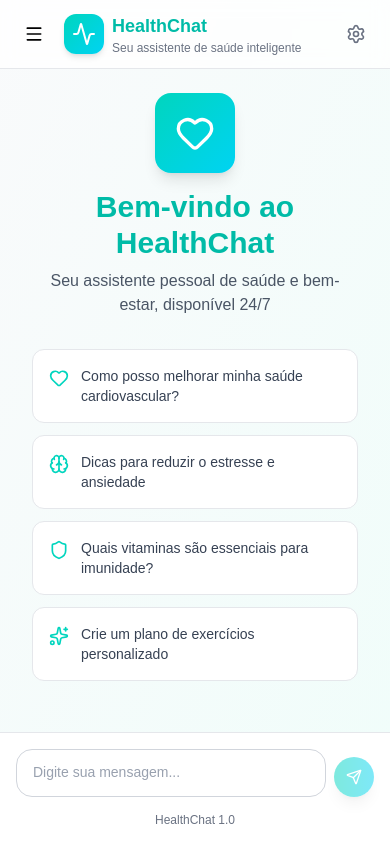
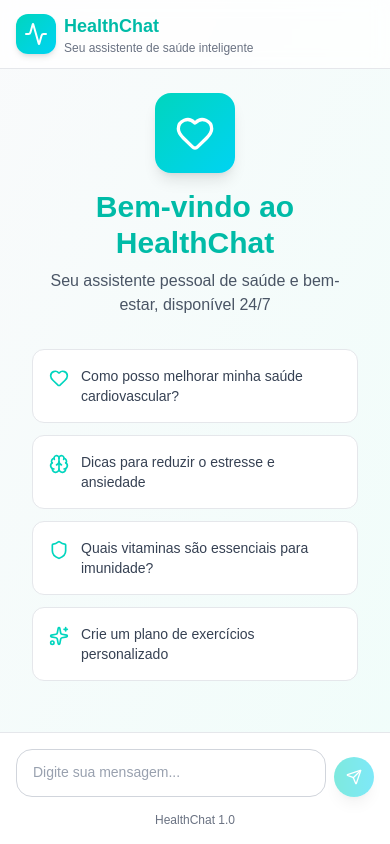
Before and after one commit to luannpl/health-chat, a Next.js app: page / in a window 390 px wide. Built offline with nearby package versions, Linux system fonts and the light colour scheme.

Commit message:
removendo botoes sem funcionalidades

```diff
--- a/src/app/page.tsx
+++ b/src/app/page.tsx
@@ -2,9 +2,6 @@
 import React, { useState, useRef, useEffect } from "react";
 import {
   Send,
-  Paperclip,
-  Mic,
-  StopCircle,
   Activity,
   Settings,
   Menu,
@@ -127,9 +124,6 @@ const Index = () => {
       <header className="border-b border-gray-200 bg-white/80 backdrop-blur-sm">
         <div className="flex items-center justify-between px-4 py-3">
           <div className="flex items-center gap-3">
-            <button className="lg:hidden p-2 hover:bg-gray-100 rounded-lg transition-colors">
-              <Menu className="h-5 w-5" />
-            </button>
 
             <div className="flex items-center gap-2">
               <div className="flex h-10 w-10 items-center justify-center rounded-xl bg-gradient-to-br from-teal-400 to-cyan-400 shadow-md">
@@ -145,10 +139,6 @@ const Index = () => {
               </div>
             </div>
           </div>
-
-          <button className="p-2 text-gray-500 hover:text-gray-700 hover:bg-gray-100 rounded-lg transition-colors">
-            <Settings className="h-5 w-5" />
-          </button>
         </div>
       </header>
 
@@ -242,7 +232,6 @@ const Index = () => {
                   );
                 })}
 
-                {/* Typing Indicator */}
                 {isTyping && (
                   <div className="flex gap-3 animate-fade-in">
                     <div className="flex h-8 w-8 shrink-0 items-center justify-center rounded-full bg-gradient-to-br from-cyan-400 to-teal-400 text-white">
@@ -279,12 +268,7 @@ const Index = () => {
       >
         <div className="mx-auto max-w-4xl">
           <div className="flex items-center gap-2">
-            {/* <button
-              type="button"
-              className="shrink-0 p-2 text-gray-500 hover:text-gray-700 hover:bg-gray-100 rounded-lg transition-colors"
-            >
-              <Paperclip className="h-5 w-5" />
-            </button> */}
+
 
             <div className="relative flex-1">
               <textarea
@@ -297,18 +281,6 @@ const Index = () => {
                 className="w-full resize-none rounded-2xl border border-gray-300 bg-white px-4 py-3 pr-12 text-sm placeholder:text-gray-400 focus:outline-none focus:ring-2 focus:ring-teal-400 focus:border-transparent disabled:cursor-not-allowed disabled:opacity-50 transition-all duration-200 min-h-[48px] max-h-[120px]"
                 rows={1}
               />
-
-              {/* <button
-                type="button"
-                onClick={() => setIsRecording(!isRecording)}
-                className="absolute bottom-1.5 right-1.5 h-8 w-8 p-1.5 text-gray-500 hover:text-gray-700 hover:bg-gray-100 rounded-lg transition-colors"
-              >
-                {isRecording ? (
-                  <StopCircle className="h-5 w-5 text-red-500" />
-                ) : (
-                  <Mic className="h-5 w-5" />
-                )}
-              </button> */}
             </div>
 
             <button
```
